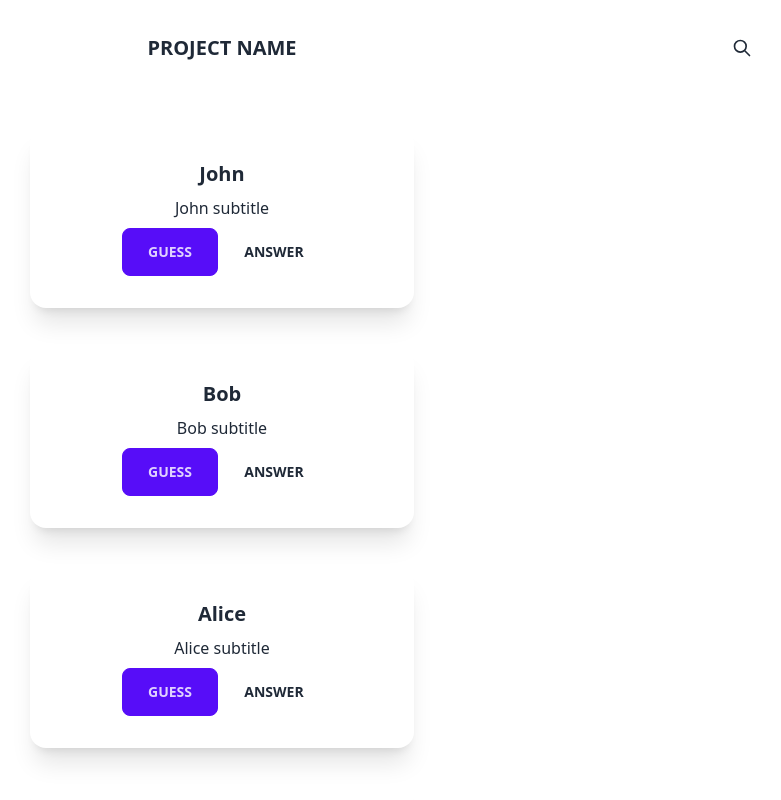
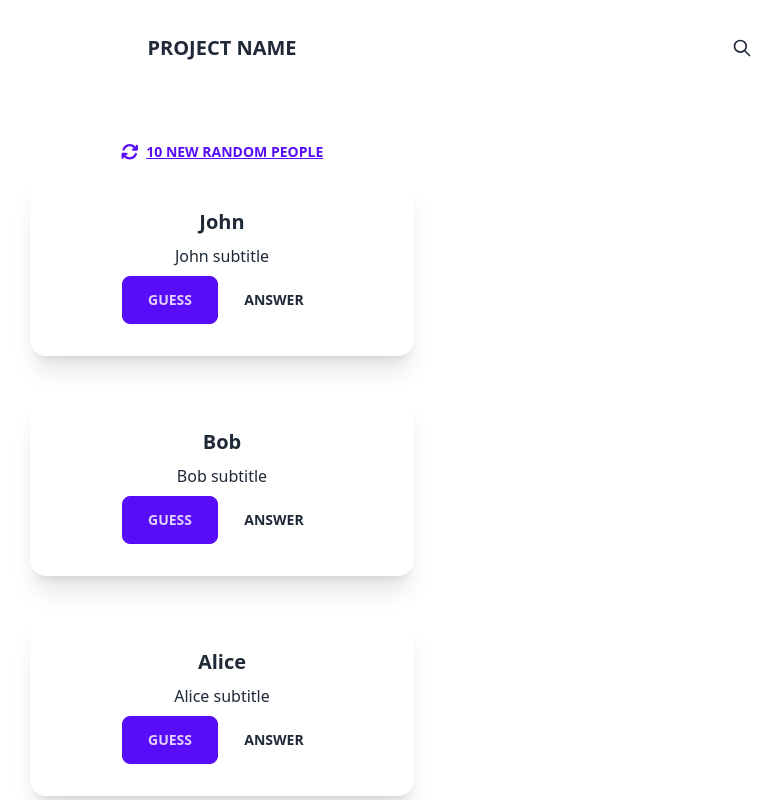
Before and after one commit to dekunma/cpsc-537-project-frontend, a Next.js app: page / in a window 1280 px wide. Shown: the top 800 px of the page, without its empty margins (418-1199 px from the left). Built offline with nearby package versions, Linux system fonts and the light colour scheme; no server answers.

Commit message:
Add loading placeholder to people card

```diff
--- a/package.json
+++ b/package.json
@@ -11,6 +11,8 @@
     "api": "ts-codegen"
   },
   "dependencies": {
+    "@fortawesome/free-solid-svg-icons": "^6.4.2",
+    "@fortawesome/react-fontawesome": "^0.2.0",
     "axios": "^1.5.1",
     "env-cmd": "^10.1.0",
     "next": "13.5.5",
--- a/pages/index.jsx
+++ b/pages/index.jsx
@@ -1,10 +1,19 @@
 import { useEffect, useState } from "react";
 import SearchBar from "../components/SearchBar";
+
+// The following import prevents a Font Awesome icon server-side rendering bug,
+// where the icons flash from a very large icon down to a properly sized one:
+import "@fortawesome/fontawesome-svg-core/styles.css";
+// Prevent fontawesome from adding its CSS since we did it manually above:
+import { config } from "@fortawesome/fontawesome-svg-core";
+config.autoAddCss = false; /* eslint-disable import/first */
 
 import { useRequest } from "@src/service/useRequest";
 import { getAllExampleMbtiUsingGet } from "@src/service/apis/mbtiapp";
 import "react-loading-skeleton/dist/skeleton.css";
 import PersonCard from "../components/PersonCard";
+import { FontAwesomeIcon } from "@fortawesome/react-fontawesome";
+import { faArrowsRotate } from "@fortawesome/free-solid-svg-icons";
 
 export default function Index() {
   const fakePeopleData = [
@@ -33,19 +42,35 @@ export default function Index() {
     }
   );
 
-  useEffect(() => {
-    fetchExampleData();
+  const fetchFakeData = () => {
+    setPeopleData(emptyPeopleData);
     setTimeout(() => {
       setPeopleData(fakePeopleData);
     }, 3000);
+  };
+
+  useEffect(() => {
+    fetchExampleData();
+    fetchFakeData();
   }, []);
 
   return (
     <div>
       <SearchBar />
-      {peopleData.map((person, idx) => (
-        <PersonCard key={idx} title={person.name} subTitle={person.subTitle} />
-      ))}
+      <div className="w-full grid grid-cols-1">
+        <button className="btn btn-link w-full" onClick={fetchFakeData}>
+          <FontAwesomeIcon icon={faArrowsRotate} size="lg" />
+          10 New Random People
+        </button>
+
+        {peopleData.map((person, idx) => (
+          <PersonCard
+            key={idx}
+            title={person.name}
+            subTitle={person.subTitle}
+          />
+        ))}
+      </div>
     </div>
   );
 }
```
Also changed, not shown: 1 other file (tests, documents, lock files or other folders).
